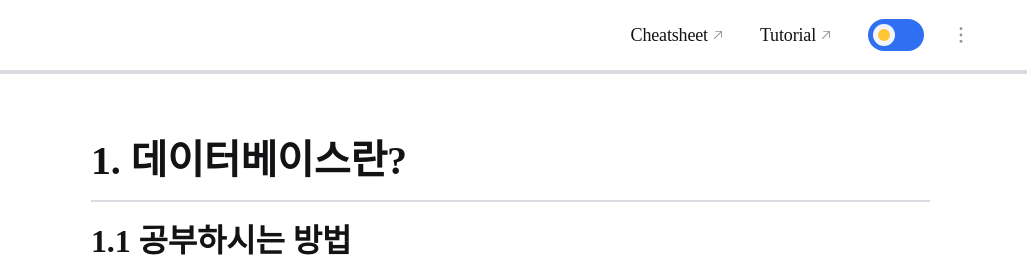
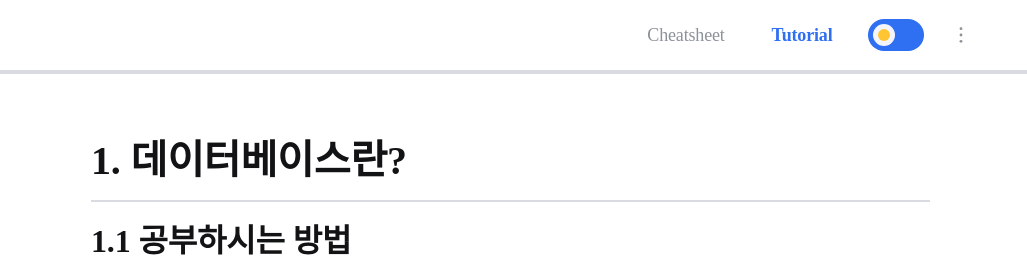
Before and after one commit to weniv/weniv_sql, a website: page pagetutorial/index.html in a window 1280 px wide. Shown: the top 277 px of the page, 253-1280 px from the left. Drawn offline with Linux system fonts and the light colour scheme; a web font is replaced by a local one.

Commit message:
:lipstick: Edit: 교안 이동 메뉴 스타일 수정 - 외부 링크 아이콘 제거 - 현재 선택된 메뉴에 활성화된 스타일 추가

```diff
--- a/pagetutorial/index.html
+++ b/pagetutorial/index.html
@@ -129,7 +129,7 @@
             >
           </li>
           <li>
-            <a href="" class="external-link show-tooltip">Tutorial</a>
+            <a href="" class="external-link show-tooltip active">Tutorial</a>
           </li>
           <li>
             <button
--- a/src/style/_common.scss
+++ b/src/style/_common.scss
@@ -322,22 +322,35 @@ button {
   font-size: 1.8rem;
   line-height: 2.4rem;
   font-weight: 400;
-  margin-right: 2rem;
-
+  // margin-right: 2rem;
+  width: 10rem;
+  text-align: center;
   display: flex;
   align-items: center;
   justify-content: center;
   gap: 0.4rem;
+  transition: all 0.4s;
 
-  &::after {
-    content: '';
-    width: 1.2rem;
-    height: 1.2rem;
-    @include mask-image(
-      var(--ColorGrayLv3),
-      '../assets/icon/icon-diagonal-arrow.svg'
-    );
+  color: var(--ColorGrayLv3);
+
+  &:hover {
+    color: var(--ColorPrimary);
   }
+
+  &.active {
+    color: var(--ColorPrimary);
+    font-weight: 700;
+  }
+
+  // &::after {
+  //   content: '';
+  //   width: 1.2rem;
+  //   height: 1.2rem;
+  //   @include mask-image(
+  //     var(--ColorGrayLv3),
+  //     '../assets/icon/icon-diagonal-arrow.svg'
+  //   );
+  // }
 }
 
 /* table */
```
Also changed, not shown: pagecheatsheet/index.html (+1 -1 lines), src/style/style.css, 1 other file.
